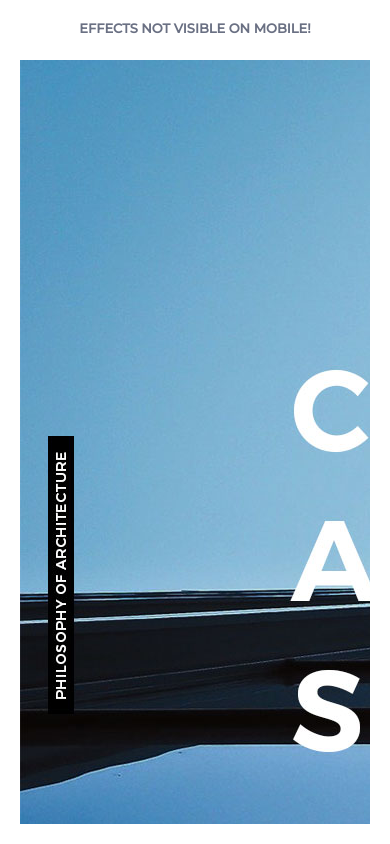
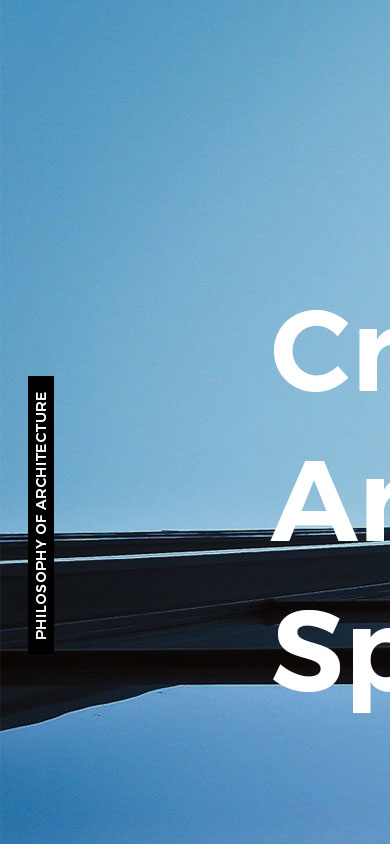
Before and after one commit to tkillman/css_layout, a React (Vite) app: page / in a window 390 px wide. Shown: the top 844 px of the page. Built offline with nearby package versions, Linux system fonts and the light colour scheme.

Commit message:
모바일 네비게이션 퍼블리싱 - Media Query

```diff
--- a/src/assets/css/responsive.css
+++ b/src/assets/css/responsive.css
@@ -0,0 +1,15 @@
+@media (max-width : 768px) {
+    .cd-section {
+        height: auto;
+    }
+
+    .cd-section > div{
+        height: auto;
+    }
+
+    .content {
+        position: static;
+        width: 100%;
+        height: 100%;
+    }
+}
--- a/src/assets/css/velocity.css
+++ b/src/assets/css/velocity.css
@@ -55,7 +55,7 @@
 
 .cd-section:first-of-type > div::before {
   /* alert -> all scrolling effects are not visible on small devices */
-  content: 'Effects not visible on mobile!';
+  /* content: 'Effects not visible on mobile!'; */
   position: absolute;
   width: 100%;
   text-align: center;
--- a/src/hooks/useScript.ts
+++ b/src/hooks/useScript.ts
@@ -13,6 +13,12 @@
         if (isPrevLoading) {
             return;
         }
+
+        //이미 로딩 됐다면 skip
+        if (!loading) {
+            return;
+        }
+
         const targetScript = addScript(fileFullPath);
 
         targetScript?.addEventListener('load', handleLoad);
--- a/src/index.html
+++ b/src/index.html
@@ -2,6 +2,7 @@
 <html lang="ko">
   <head>
     <meta charset="UTF-8" />
+    <meta name="viewport" content="width=device-width, initial-scale=1.0">
     <title>Vite + React + TS</title>
   </head>
   <body data-hijacking="on" data-animation="rotate">
--- a/src/utils/pathUtil.ts
+++ b/src/utils/pathUtil.ts
@@ -20,7 +20,7 @@
     if (!script) {
         script = document.createElement('script');
         script.setAttribute('src', sourcePathUrl);
-        script.setAttribute('defer', 'true');
+        script.setAttribute('async', 'true');
     }
 
     document.head.appendChild(script);
```
